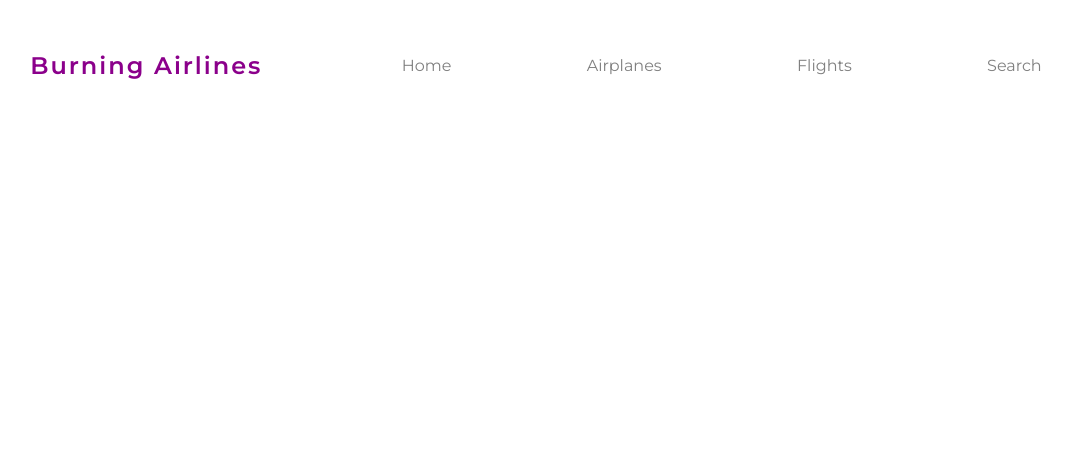
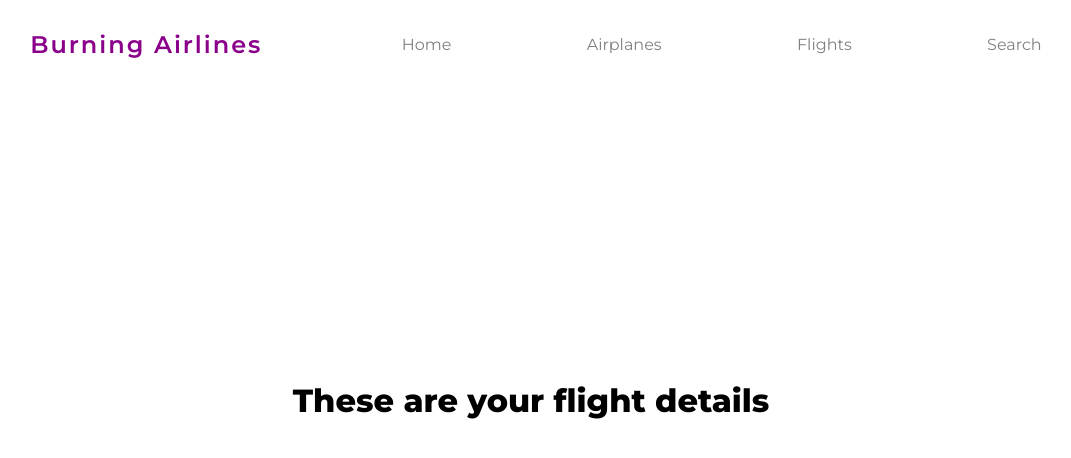
Before and after one commit to gabrielcon6/project-2-airlines, a React (Create React App) app in the folder burning_airlines_app/: page /flights in a window 1280 px wide. Shown: the top 458 px of the page, without its empty margins (109-1180 px from the left). Built offline with nearby package versions, Linux system fonts and the light colour scheme.

Commit message:
fixing flights page

```diff
--- a/burning_airlines_app/src/components/Nav.js
+++ b/burning_airlines_app/src/components/Nav.js
@@ -21,7 +21,7 @@ function Nav() {
         <Link style={navStyle} to="/airplanes">
           <li>Airplanes</li>
         </Link>
-        <Link style={navStyle} to="/flight">
+        <Link style={navStyle} to="/flights">
           <li>Flights</li>
         </Link>
         <Link style={navStyle} to="/search">
--- a/burning_airlines_app/src/pages/FlightDetails.js
+++ b/burning_airlines_app/src/pages/FlightDetails.js
@@ -2,7 +2,7 @@ import React from "react";
 
 function FlightDetails() {
   return (
-    <div>
+    <div className="airplanes-list">
       <h1>These are your flight details</h1>
     </div>
   );
```
